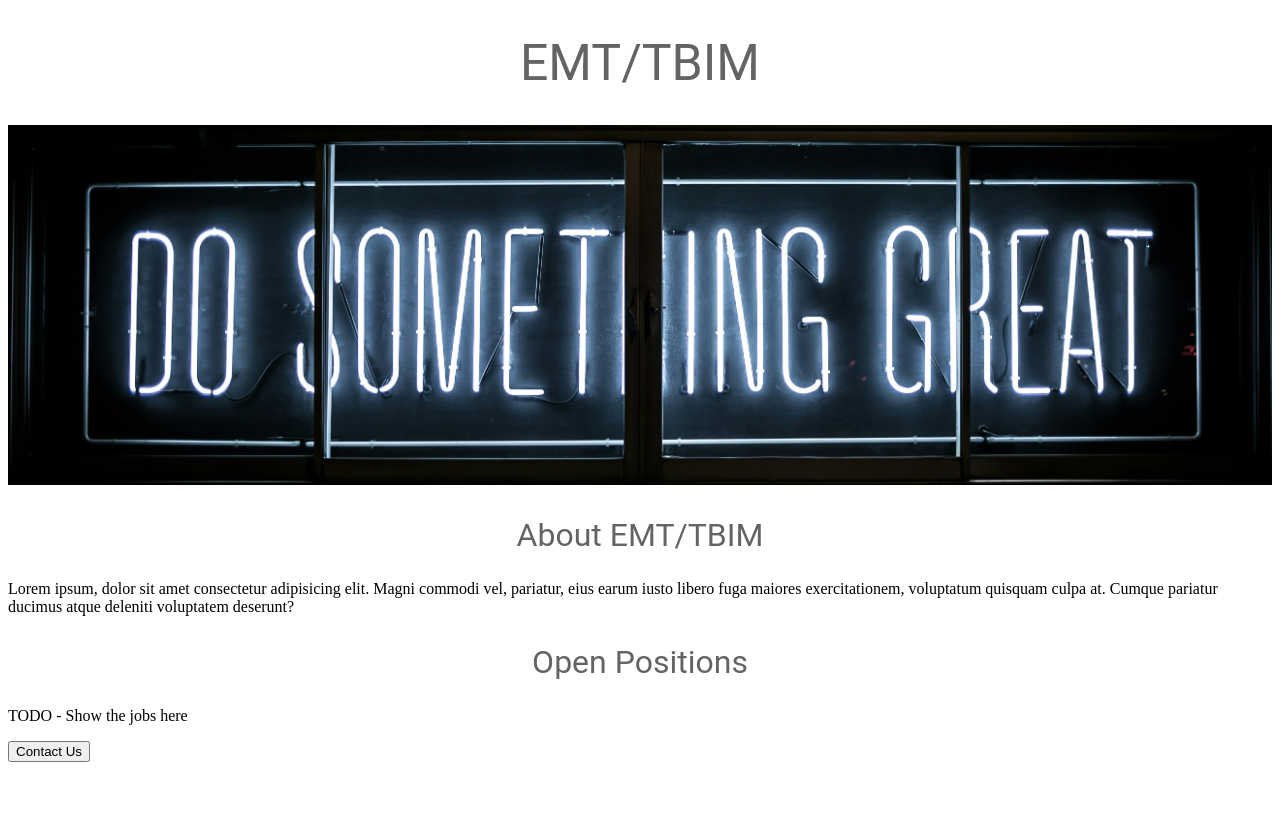
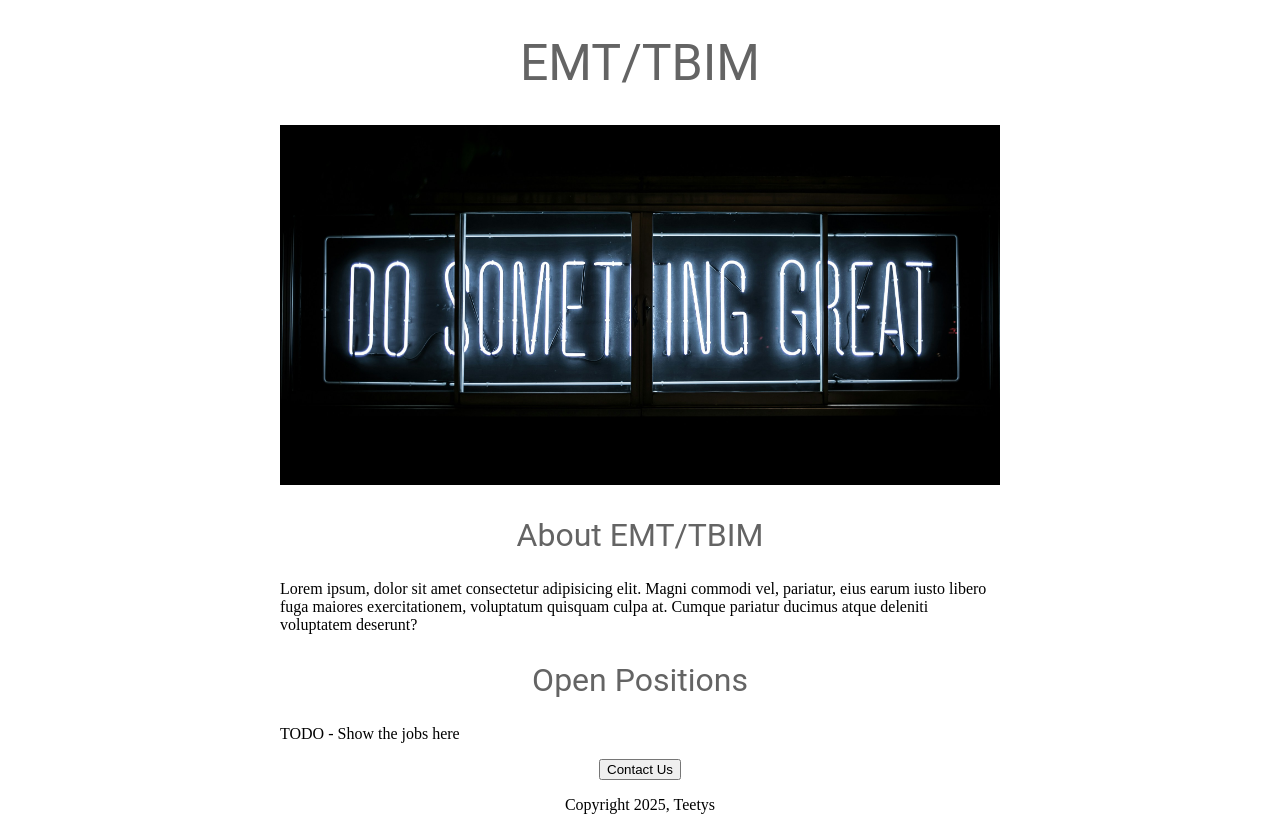
Before and after one commit to blazeraty/test_website, a Flask app: page / in a window 1280 px wide. Before the commit the page ends 762 px from the top, so only its background shows below. Run offline with Flask 3, Linux system fonts and the light colour scheme.

Commit message:
added html and css

```diff
--- a/templates/home.html
+++ b/templates/home.html
@@ -25,13 +25,14 @@
       text-align: center;
       font-weight: normal;
     }
-    p {
+    .bodytext {
       font-family: Roboto
       color: rgb(0, 0, 0);
     }
     #container{
-      max-witdh: 120px;
-   }
+      max-width: 720px;
+      margin: 0 auto 0 auto;
+      }
       </style>
 </head>
 <body>
@@ -39,11 +40,14 @@
     <h1>EMT/TBIM</h1>
     <img id="banner" src="/static/banner.jpg"  height="320" alt="HTML Dog">
     <h2>About EMT/TBIM</h2>
-    <p>Lorem ipsum, dolor sit amet consectetur adipisicing elit. Magni commodi vel, pariatur, eius earum iusto libero fuga maiores exercitationem, voluptatum quisquam culpa at. Cumque pariatur ducimus atque deleniti voluptatem deserunt?
+    <p class="bodytext">Lorem ipsum, dolor sit amet consectetur adipisicing elit. Magni commodi vel, pariatur, eius earum iusto libero fuga maiores exercitationem, voluptatum quisquam culpa at. Cumque pariatur ducimus atque deleniti voluptatem deserunt?
     </p>
     <h2>Open Positions</h2>
-    <p>TODO - Show the jobs here</p>
+    <p class="bodytext">TODO - Show the jobs here</p>
+    <div style="text-align:center;">
     <button>Contact Us</button>
+      <p> Copyright 2025, Teetys </p>
+    </div>
   </div>
 </body>
 </html>
```
